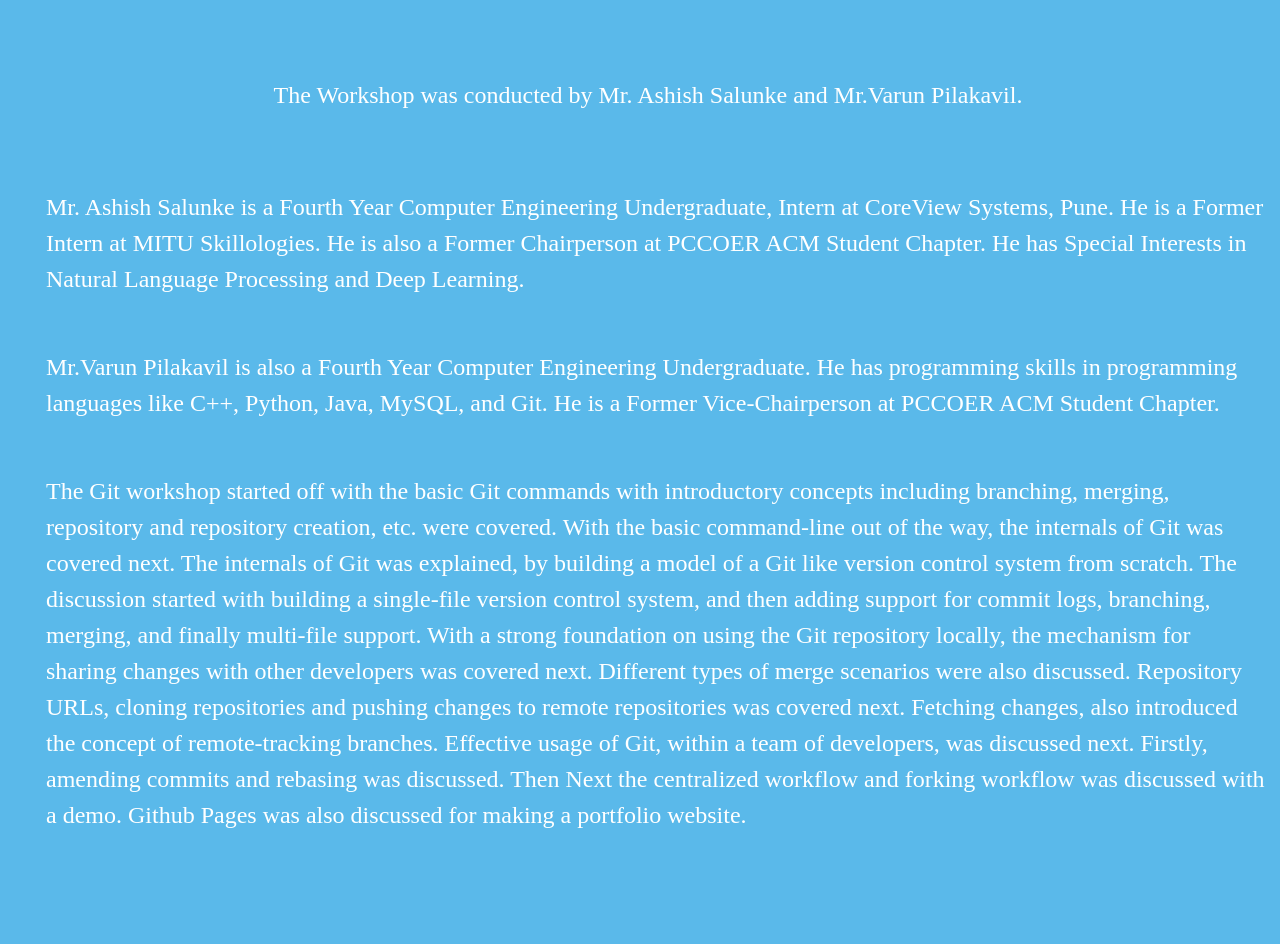
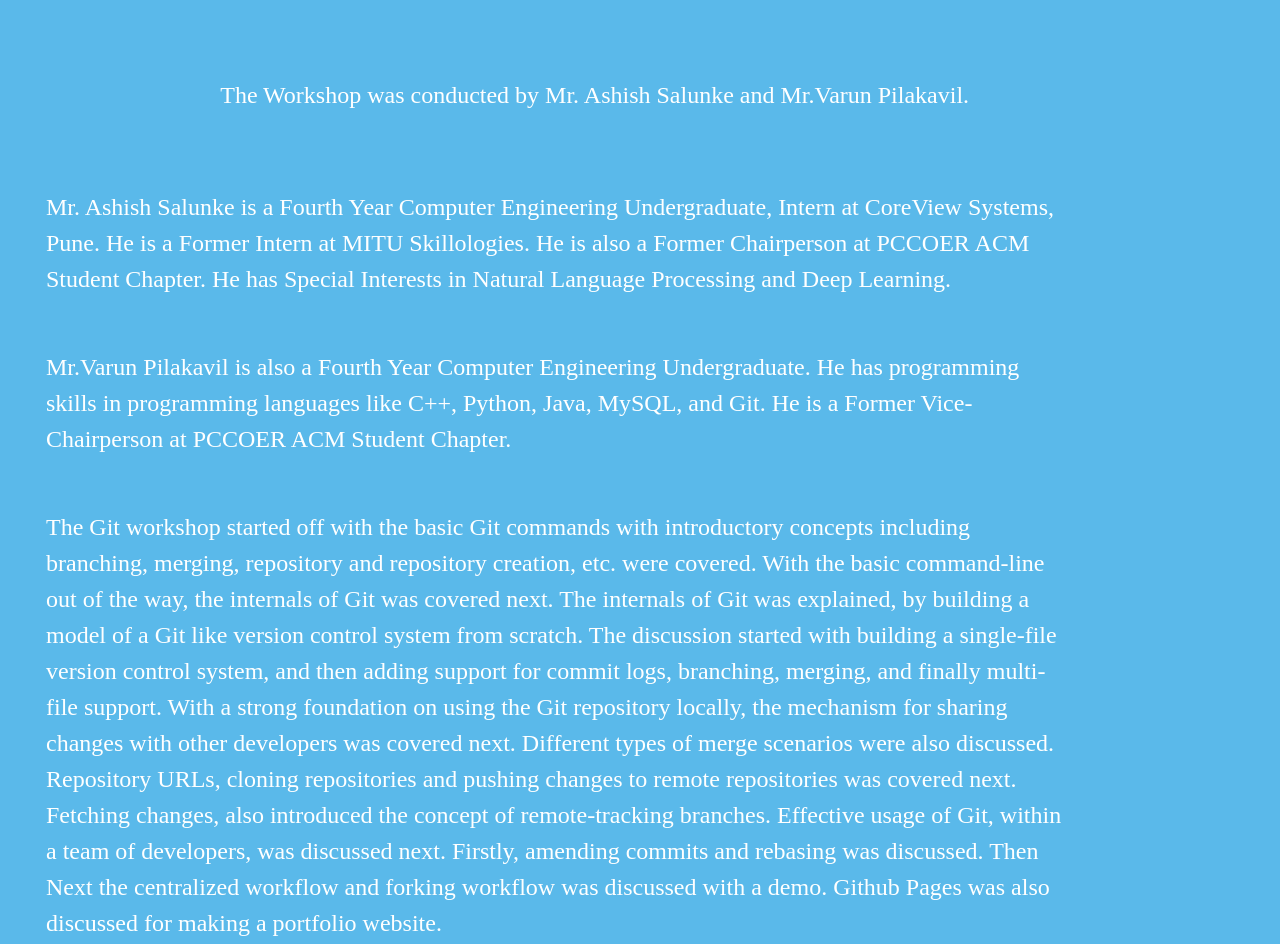
Before and after one commit to vedantsatpute/acm-events, a plain HTML site: page work-single.html in a window 1280 px wide. Shown: the part 1043-1987 px from the top of the page. Drawn offline with Linux system fonts and the light colour scheme; a web font is replaced by a local one.

Commit message:
Update work-single.html

```diff
--- a/work-single.html
+++ b/work-single.html
@@ -106,13 +106,13 @@
 		<br>
 		<br>
 		<br>
-		<div class="col-md-12 ml-2" data-aos="fade-up" data-aos-delay="100">
+		<div class="col-md-11 ml-2" data-aos="fade-up" data-aos-delay="100">
               <div class="sticky-content">
                 <h5 class="h5"></h5>
                 <p class="mb-2"><span class="text-muted"></span></p>
 		<center><font size="5"><p>The Workshop was conducted by Mr. Ashish Salunke and Mr.Varun Pilakavil.<br></p></font><br></center>
 		<br>
-	<div class="col-md-12 ml-2">
+	<div class="col-md-11 ml-2">
 			<font size="5"><p>Mr. Ashish Salunke is a Fourth Year Computer Engineering Undergraduate, Intern at CoreView Systems, Pune. He is a Former Intern at MITU Skillologies. He is also a Former Chairperson at PCCOER ACM Student Chapter. He has Special Interests in Natural Language Processing and Deep Learning. <br></p></font><br>
 						<font size="5"><p>Mr.Varun Pilakavil is also a Fourth Year Computer Engineering Undergraduate. He has programming skills in programming languages like C++, Python, Java, MySQL, and Git. He is a Former Vice-Chairperson at PCCOER ACM Student Chapter. <br></p></font><br>
 									<font size="5"><p>The Git workshop started off with the basic Git commands with introductory concepts including branching, merging, repository and repository creation, etc. were covered. With the basic command-line out of the way, the internals of Git was covered next. The internals of Git was explained, by building a model of a Git like version control system from scratch. The discussion started with building a single-file version control system, and then adding support for commit logs, branching, merging, and finally multi-file support. With a strong foundation on using the Git repository locally, the mechanism for sharing changes with other developers was covered next. Different types of merge scenarios were also discussed. Repository URLs, cloning repositories and pushing changes to remote repositories was covered next. Fetching changes, also introduced the concept of remote-tracking branches. Effective usage of Git, within a team of developers, was discussed next. Firstly, amending commits and rebasing was discussed. Then Next the centralized workflow and forking workflow was discussed with a demo. Github Pages was also discussed for making a portfolio website. <br></p></font><br>
```
